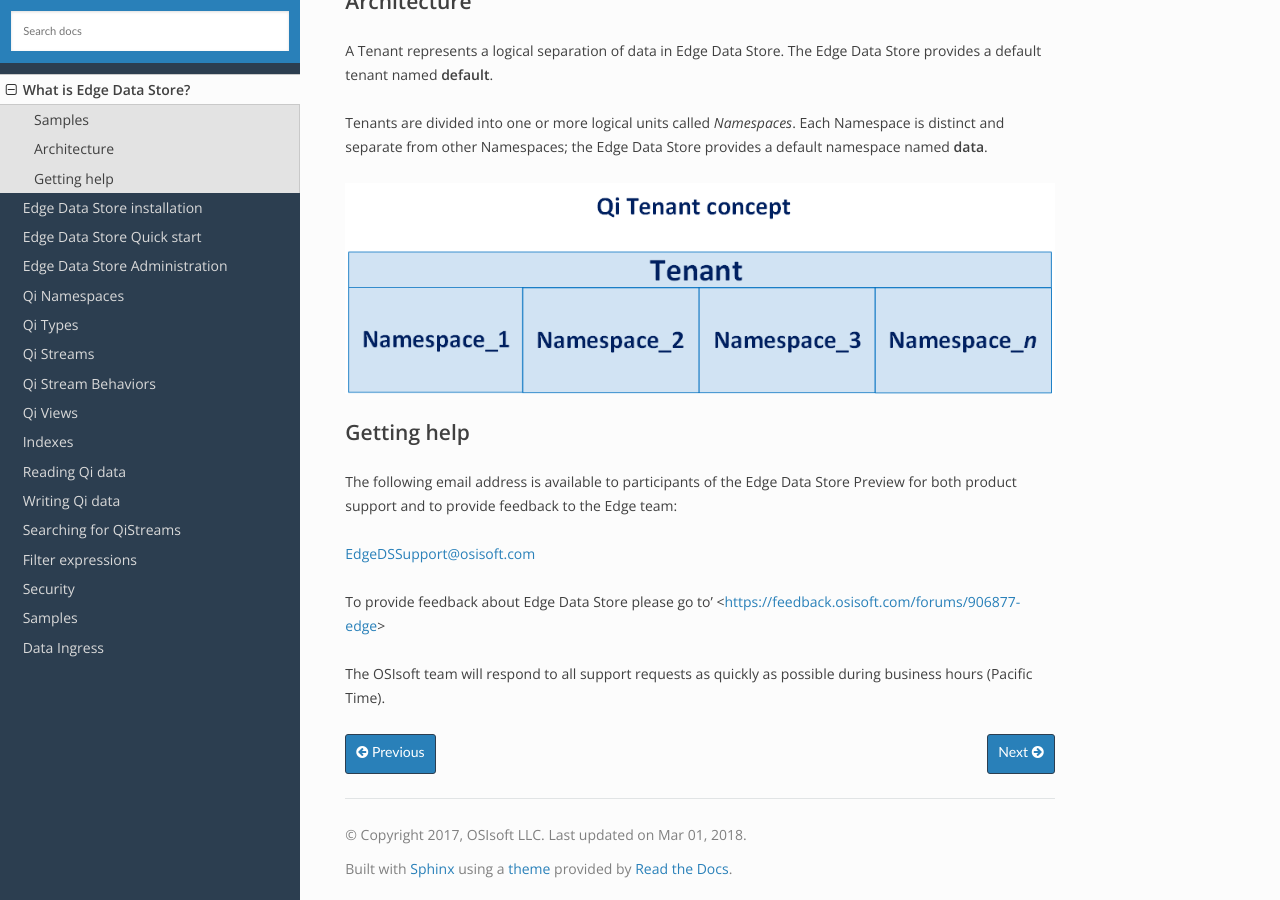
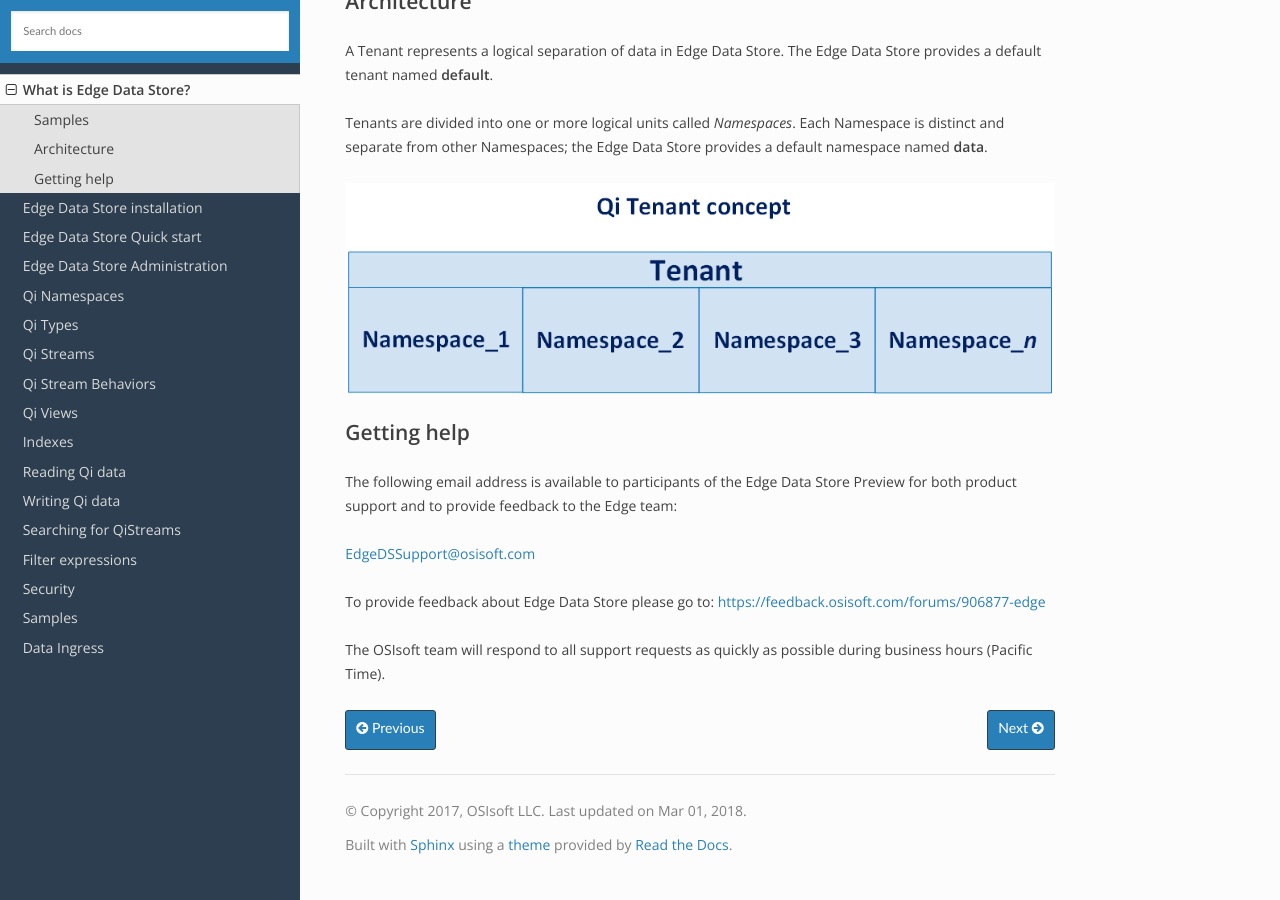
Before and after one commit to fgasparro/EdgeDS-Docs, a Sphinx documentation site: the page built from docs/Introducing_Edge.rst, in a window 1280 px wide and 900 px high, scrolled down 1143 px. Built offline with Sphinx 7.4.7 and the Read the Docs theme 2.0.0, drawn with Linux system fonts in a browser that asks for light colours.

```diff
--- a/docs/Introducing_Edge.rst
+++ b/docs/Introducing_Edge.rst
@@ -62,7 +62,7 @@ Preview for both product support and to provide feedback to the Edge team:
 
 `EdgeDSSupport@osisoft.com <mailto://EdgeDSSupport@osisoft.com>`__
 
-To provide feedback about Edge Data Store please go to' <https://feedback.osisoft.com/forums/906877-edge>
+To provide feedback about Edge Data Store please go to: https://feedback.osisoft.com/forums/906877-edge
 
 The OSIsoft team will respond to all support requests as
 quickly as possible during business hours (Pacific Time).
```
